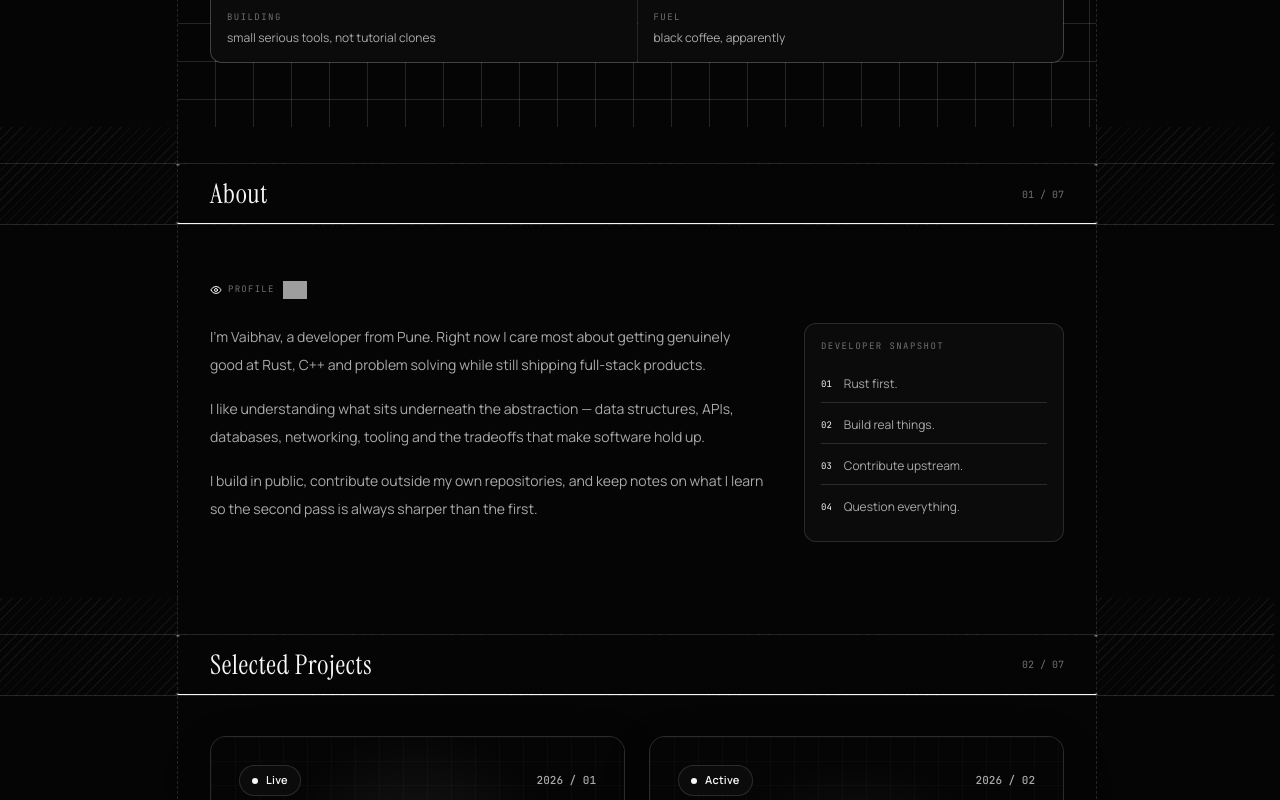
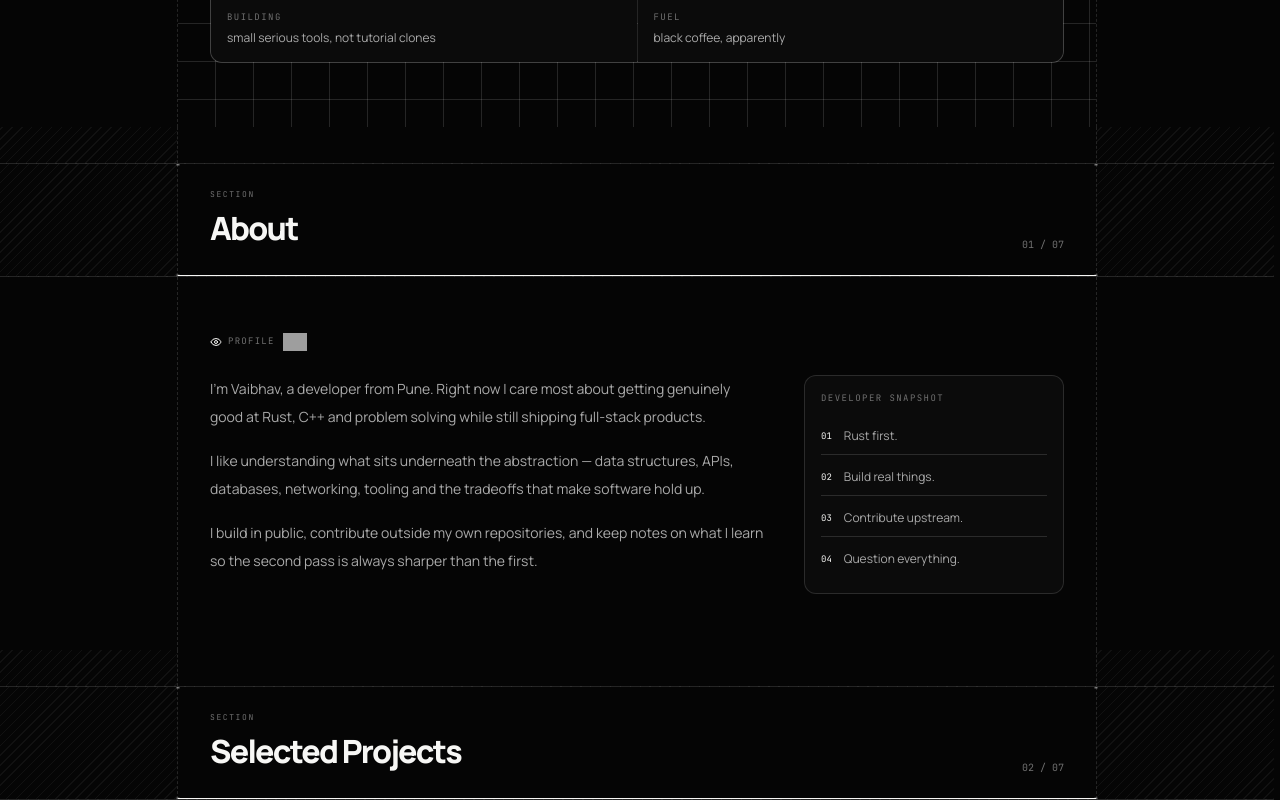
Before and after one commit to Vaibh37/devvaibhav37-links, a React (Vite) app: page / in a window 1280 px wide. Shown: the part 880-1680 px from the top of the page. Built offline with nearby package versions, Linux system fonts and the light colour scheme; no server answers; grey boxes are pictures that could not be loaded.

Commit message:
design: strengthen section hierarchy

```diff
--- a/src/components/Layout.tsx
+++ b/src/components/Layout.tsx
@@ -41,9 +41,9 @@ export function SectionHeader({
           whileInView={reduceMotion ? undefined : { opacity: 1, y: 0 }}
           viewport={{ once: true, amount: 0.65 }}
           transition={{ duration: 0.5, ease: [0.22, 1, 0.36, 1] }}
-          className="flex items-center justify-between gap-4 px-6 py-3.5 sm:px-8"
+          className="flex items-end justify-between gap-4 px-6 py-5 sm:px-8 sm:py-6"
         >
-          <h2 className="font-serif text-2xl tracking-wide sm:text-[27px]">{title}</h2>
+          <div><span className="mb-1 block font-mono text-[8px] uppercase tracking-[.2em] text-[var(--soft)]">section</span><h2 className="font-sans text-[26px] font-extrabold tracking-[-.055em] sm:text-[32px]">{title}</h2></div>
           {aside}
         </motion.div>
 
```
